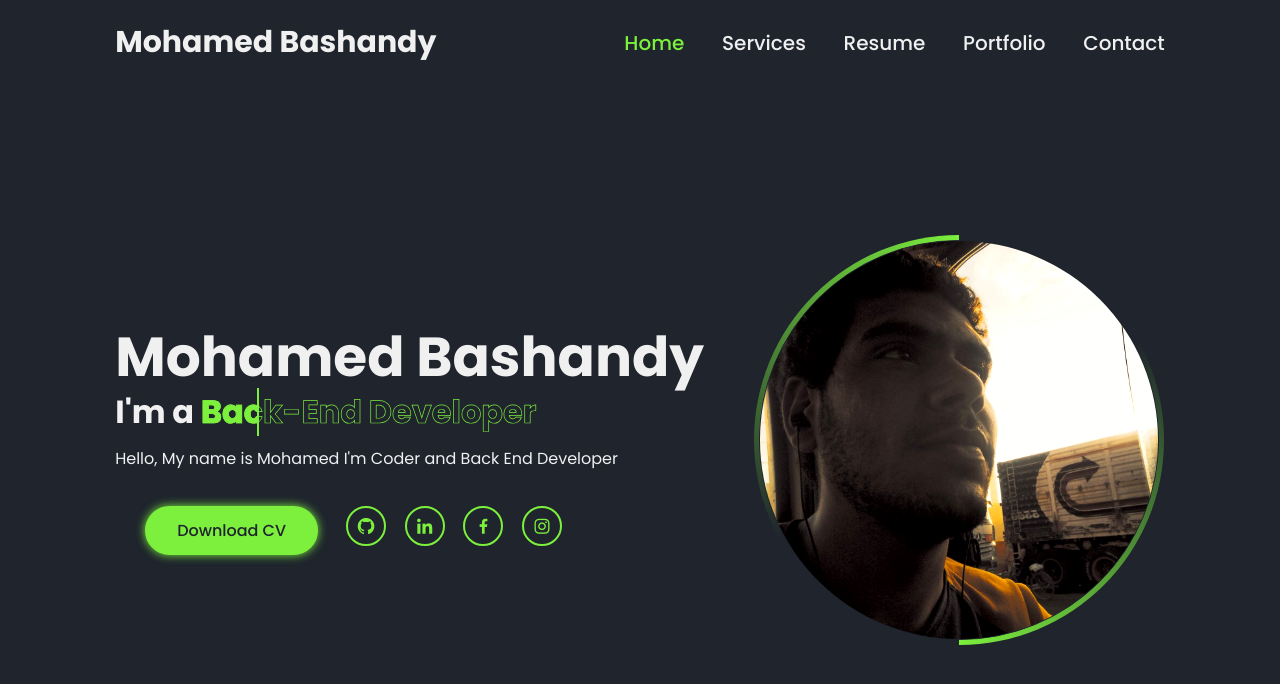
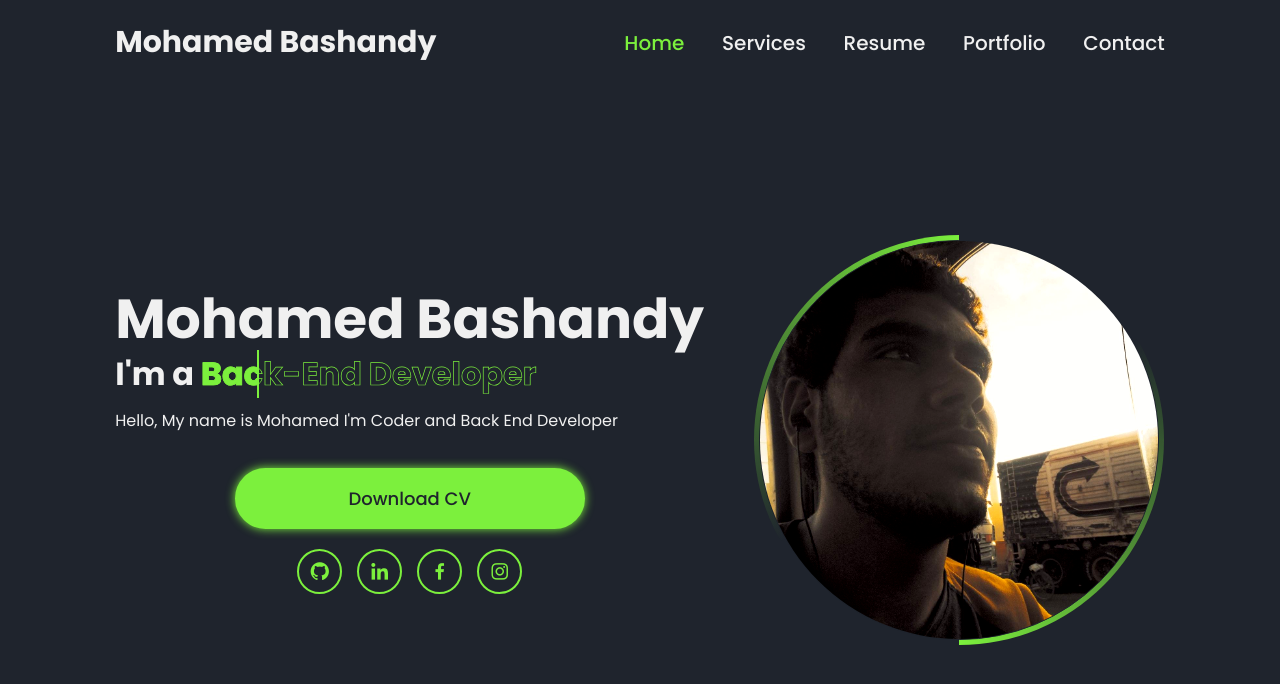
Before and after one commit to MohamedBashandy7/Portofolio, a plain HTML site: page index.html in a window 1280 px wide. Drawn offline with nearby package versions, Linux system fonts and the light colour scheme.

Commit message:
edit the styles

```diff
--- a/styles.css
+++ b/styles.css
@@ -195,20 +195,27 @@ section.active {
 
 .btn-sci {
     display: flex;
-    padding: 1rem 3rem;
+    flex-direction: column;
+    gap: 2rem;
+    padding: 1rem 0;
+    width: 100%;
+    max-width: 35rem;
+    margin: 0 auto;
 }
 
 .btn {
-    display: inline-block;
-    padding: 1rem 3rem;
-    font-size: 1.6rem;
+    display: block;
+    width: 100%;
+    padding: 1.5rem 3rem;
+    font-size: 1.8rem;
     color: var(--bg-color);
     border: 0.2rem solid var(--main-color);
     border-radius: 4rem;
     background-color: var(--main-color);
     box-shadow: 0 0 1rem var(--main-color);
     font-weight: 500;
-    transition: 1s;
+    transition: 0.3s;
+    text-align: center;
 }
 
 .btn:hover {
@@ -218,22 +225,29 @@ section.active {
 }
 
 .sci {
-    margin-left: 2rem;
+    display: flex;
+    justify-content: center;
+    flex-wrap: wrap;
+    gap: 1.5rem;
+    margin: 0 auto;
 }
 .sci a {
-    display: inline-flex;
-    padding: 0.8rem;
+    display: flex;
+    align-items: center;
+    justify-content: center;
+    width: 4.5rem;
+    height: 4.5rem;
     border: 0.2rem solid var(--main-color);
-    font-size: 2rem;
+    font-size: 2.2rem;
     color: var(--main-color);
-    margin: 0 0.8rem;
     border-radius: 50%;
-    transition: 0.5s;
-    &:hover {
-        background-color: var(--main-color);
-        color: var(--bg-color);
-        box-shadow: 0 0 1rem var(--main-color);
-    }
+    transition: all 0.3s ease;
+}
+.sci a:hover {
+    background-color: var(--main-color);
+    color: var(--bg-color);
+    box-shadow: 0 0 1.5rem var(--main-color);
+    transform: translateY(-0.3rem);
 }
 
 .home-img .img-box {
```
